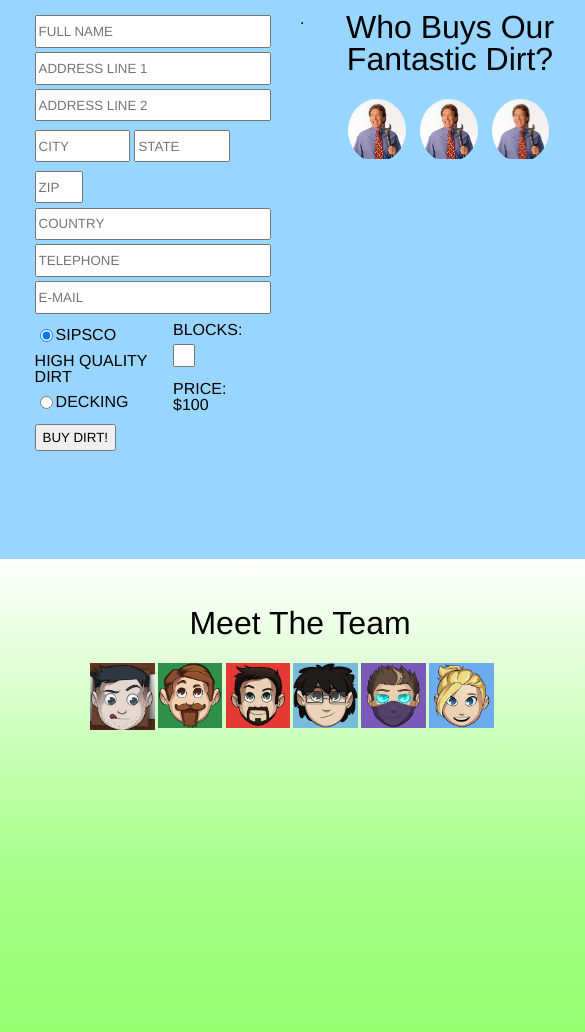
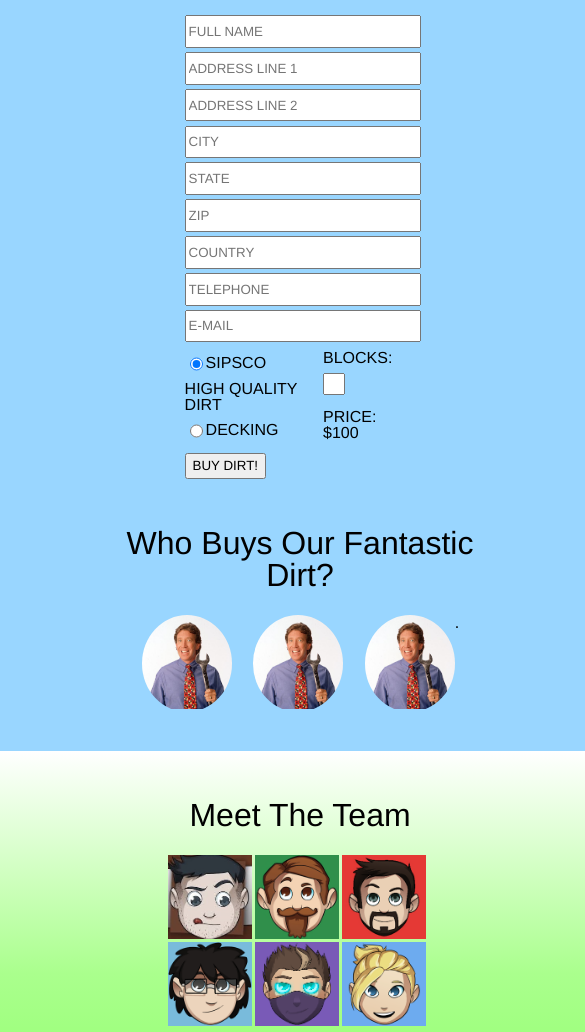
Before and after one commit to starscreamcohen/sipsco, a plain HTML site: page index.html in a window 390 px wide. Shown: the part 760-1792 px from the top of the page, 585 px wide, since content can reach past the window. Drawn offline with nearby package versions, Linux system fonts and the light colour scheme.

Commit message:
adds media queries to css

```diff
--- a/index.html
+++ b/index.html
@@ -29,7 +29,7 @@
 
 
 				<section class="section" id="slicea">
-					<iframe src="http://www.youtube.com/embed/1Ml97yzZ4po" frameborder="0" allowfullscreen></iframe>
+					<div class="test"><iframe src="http://www.youtube.com/embed/1Ml97yzZ4po" frameborder="0" allowfullscreen></iframe></div>
 				</section>
 
 				<section class="section" id="sliceb">
@@ -71,10 +71,10 @@
 				<section class="section" id="slicec">
 					<h2 class="section-head">Meet The Team</h2>
 					<div id="team-gallery">
-						<div class="team-figure"><img src="assets/images/sips.jpg" /><p class="team-name">Sips</p></div>
+						<div class="team-figure"><img src="assets/images/Sips2.jpg" /><p class="team-name">Sips</p></div>
 						<div class="team-figure"><img src="assets/images/sjin.png" /><p class="team-name">Sjin</p></div>
 						<div class="team-figure"><img src="assets/images/lewis.png" /><p class="team-name">Lewis</p></div>
-						<div class="team-figure"><img src="assets/images/Nilesy.png" /><p class="team-name">Nilesy</p></div>
+						<div class="team-figure fig-clear"><img src="assets/images/Nilesy.png" /><p class="team-name">Nilesy</p></div>
 						<div class="team-figure"><img src="assets/images/Rythian.png" /><p class="team-name">Rythian</p></div>
 						<div class="team-figure"><img src="assets/images/mintyminute.png" /><p class="team-name">MintyMinute</p></div>
 					</div>
--- a/update.css
+++ b/update.css
@@ -177,14 +177,19 @@ img {
 	padding: 3em 0;				/* 48 / 16 */
 }
 
+.test {
+	width: 90%;
+	margin: 0 auto;
+}
+
 iframe {
 	display: block;
-	width: 53.3125em;			/* 853 / 16 */
+	width: 88.85416666666667%;			/* 853 / 16 */
 	height: 30em;				/* 480 / 16 */
 	margin: 0 auto;
 }
 
-/* Purhcase Form and Client Section */
+/* Purchase Form and Client Section */
 
 #sliceb {
 	width: 100%;
@@ -289,7 +294,7 @@ iframe {
 /* Start of the Team Section */
 
 #slicec {
-	height: 500px;
+	height: 350px;
 	padding: 3em 0;
 	/* IE10 Consumer Preview */
 	background-image: -ms-linear-gradient(bottom, #85FF5C 0%, #AAFF8D 50%, #FFFFFF 100%);
@@ -366,3 +371,53 @@ footer {
 	height: 150px;
 	background-color: #7FCCFF;
 }
+
+
+@media screen and (max-width: 1086px) {
+
+	#location-wrapper {
+		width: 99%;
+	}
+
+	.location {
+		float: none;
+	}
+
+	#city, #state, #zipcode {
+		width: 100%;
+	}
+
+	#team-gallery {
+		margin: 0 28%;
+	}
+
+	.team-figure {
+		width: 20%;
+	}
+
+	.fig-clear {
+		clear: left;
+	}
+
+}
+
+@media screen and (max-width: 917px) {
+
+	#sliceb {
+		padding-bottom: 15em;
+	}
+
+	#purchase {
+		float: none;
+		margin: 0 auto 3em;
+
+	}
+
+	#client-wrapper {
+		float: none;
+		width: 60%;
+		margin: 0 auto;
+	}
+
+
+}
```
Also changed, not shown: assets/images/Sips2.jpg (added).
